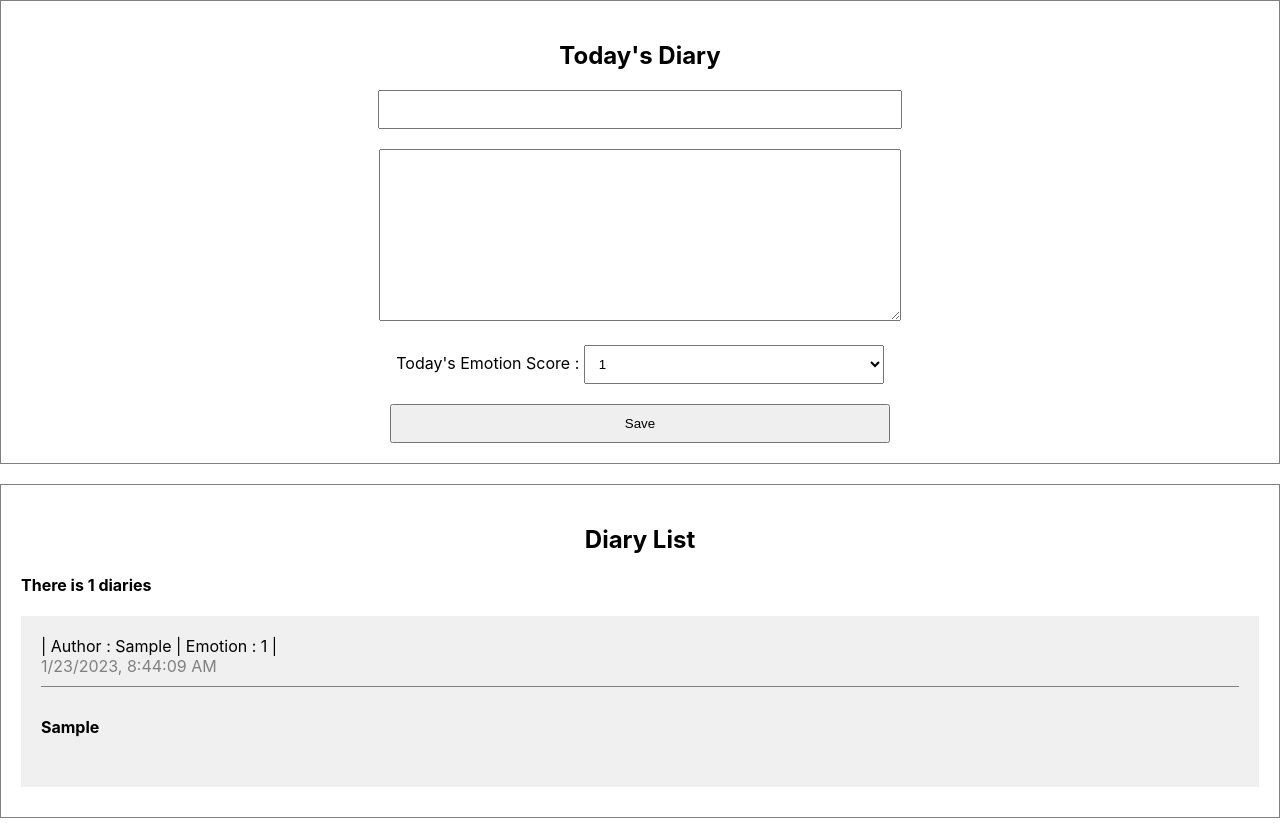
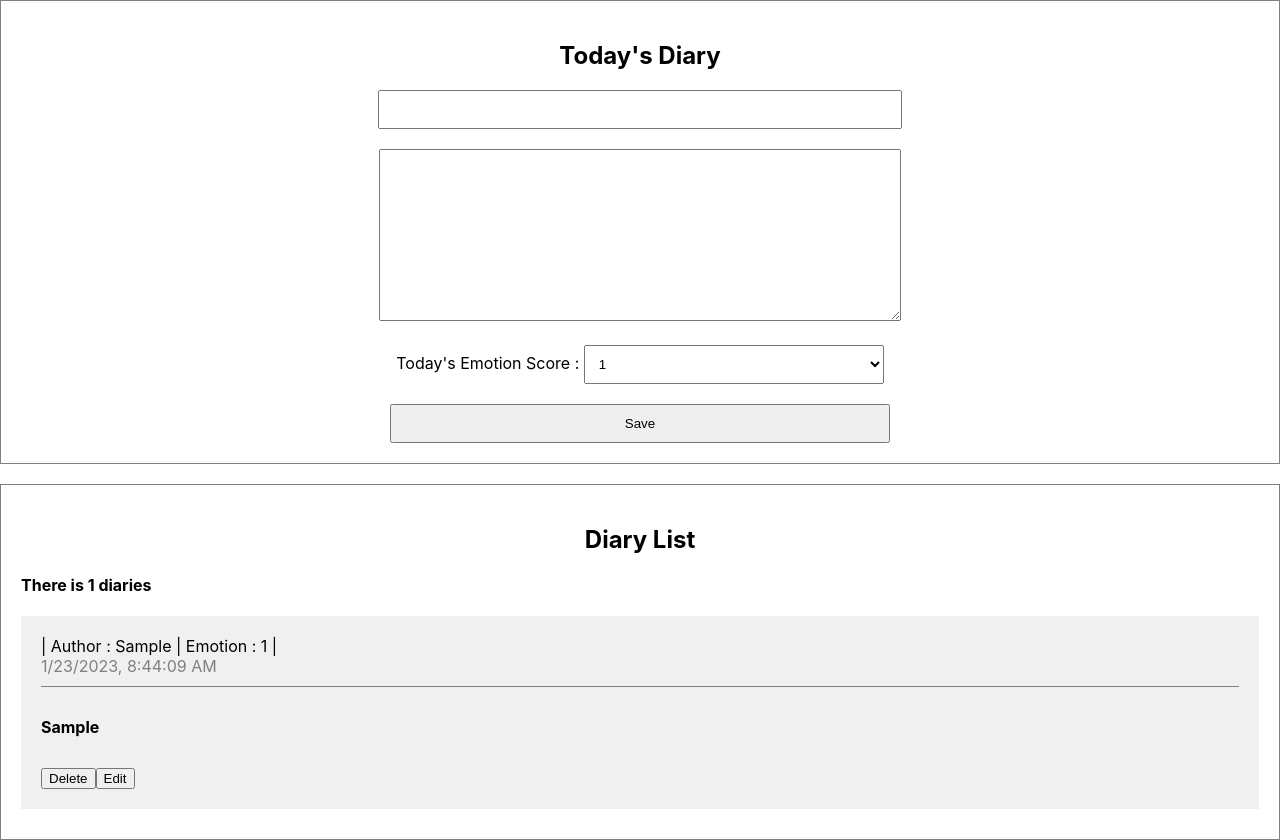
Before and after one commit to hansolljeong/react-simple-diary, a React (Create React App) app: page / in a window 1280 px wide. Both pictures are taken after typing "Sample", "Sample" into the empty fields and a click on the button "Save". Before the commit the page ends 818 px from the top, so only its background shows below. Built offline with nearby package versions, Linux system fonts and the light colour scheme.

Commit message:
게시글 수정하기: useState practice

```diff
--- a/src/App.js
+++ b/src/App.js
@@ -2,30 +2,6 @@
 import "./App.css";
 import DiaryEditor from "./DiaryEditor";
 import DiaryList from "./DiaryList";
-
-// const dummyList = [
-//   {
-//     id: 1,
-//     author: "luka",
-//     content: "dallas mavericks",
-//     emotion: 3,
-//     created_date: new Date().getTime(),
-//   },
-//   {
-//     id: 2,
-//     author: "lebron",
-//     content: "los angeles lakers",
-//     emotion: 4,
-//     created_date: new Date().getTime(),
-//   },
-//   {
-//     id: 3,
-//     author: "ja",
-//     content: "memphis grizzlies",
-//     emotion: 2,
-//     created_date: new Date().getTime(),
-//   },
-// ];
 
 const App = () => {
   const [data, setData] = useState([]);
@@ -47,10 +23,31 @@
     setData([newItem, ...data]);
   };
 
+  const onRemove = (targetId) => {
+    console.log(`${targetId} is deleted.`);
+    // 선택한 데이터가 삭제된 게시글 리스트 정의
+    const newDiaryList = data.filter((it) => it.id !== targetId);
+    // 갱신된 리스트로 상태 변경
+    setData(newDiaryList);
+  };
+
+  const onEdit = (targetId, newContent) => {
+    setData(
+      data.map((it) =>
+        it.id === targetId
+          ? {
+              ...it,
+              content: newContent,
+            }
+          : it
+      )
+    );
+  };
+
   return (
     <div className="App">
       <DiaryEditor onCreate={onCreate} />
-      <DiaryList diaryList={data} />
+      <DiaryList onEdit={onEdit} onRemove={onRemove} diaryList={data} />
     </div>
   );
 };
--- a/src/DiaryEditor.js
+++ b/src/DiaryEditor.js
@@ -30,7 +30,7 @@
 
     onCreate(state.author, state.content, state.emotion);
     // 작성 완료 알림 팝업
-    alert("Save Complete");
+    alert("Completely Saved");
     // 작성 완료 시 기존 작성 내용 초기화
     setState({
       author: "",
--- a/src/DiaryItem.js
+++ b/src/DiaryItem.js
@@ -1,4 +1,44 @@
-const DiaryItem = ({ id, author, content, emotion, created_date }) => {
+import { useRef, useState } from "react";
+
+const DiaryItem = ({
+  onEdit,
+  onRemove,
+  id,
+  author,
+  content,
+  emotion,
+  created_date,
+}) => {
+  const [isEdit, setIsEdit] = useState(false);
+  const toggleIsEdit = () => setIsEdit(!isEdit);
+
+  const [localContent, setLocalContent] = useState(content);
+  const localContentInput = useRef();
+
+  const handleRemove = () => {
+    if (window.confirm(`Are you sure you want to delete diary no.${id}?`)) {
+      onRemove(id);
+    }
+  };
+
+  // (수정 > 수정 취소 > 수정) 했을 때 내용을 수정 전 내용으로 초기화
+  // (안해주면 수정 완료하지 않은 내용으로 저장돼있음)
+  const handleQuitEdit = () => {
+    setIsEdit(false);
+    setLocalContent(content);
+  };
+
+  const handleEdit = () => {
+    if (localContent.length < 5) {
+      localContentInput.current.focus();
+      return;
+    }
+    if (window.confirm(`Are you sure you want to edit diary no.${id}`)) {
+      onEdit(id, localContent);
+      toggleIsEdit();
+    }
+  };
+
   return (
     <div className="DiaryItem">
       <div className="info">
@@ -8,7 +48,30 @@
         <br />
         <span className="date">{new Date(created_date).toLocaleString()}</span>
       </div>
-      <div className="content">{content}</div>
+      <div className="content">
+        {isEdit ? (
+          <>
+            <textarea
+              ref={localContentInput}
+              value={localContent}
+              onChange={(e) => setLocalContent(e.target.value)}
+            />
+          </>
+        ) : (
+          <>{content}</>
+        )}
+      </div>
+      {isEdit ? (
+        <>
+          <button onClick={handleQuitEdit}>Cancel</button>
+          <button onClick={handleEdit}>Done</button>
+        </>
+      ) : (
+        <>
+          <button onClick={handleRemove}>Delete</button>
+          <button onClick={toggleIsEdit}>Edit</button>
+        </>
+      )}
     </div>
   );
 };
--- a/src/DiaryList.js
+++ b/src/DiaryList.js
@@ -1,13 +1,13 @@
 import DiaryItem from "./DiaryItem";
 
-const DiaryList = ({ diaryList }) => {
+const DiaryList = ({ onEdit, onRemove, diaryList }) => {
   return (
     <div className="DiaryList">
       <h2>Diary List</h2>
       <h4>There is {diaryList.length} diaries</h4>
       <div>
         {diaryList.map((it) => (
-          <DiaryItem key={it.id} {...it} />
+          <DiaryItem key={it.id} {...it} onRemove={onRemove} onEdit={onEdit} />
         ))}
       </div>
     </div>
```
